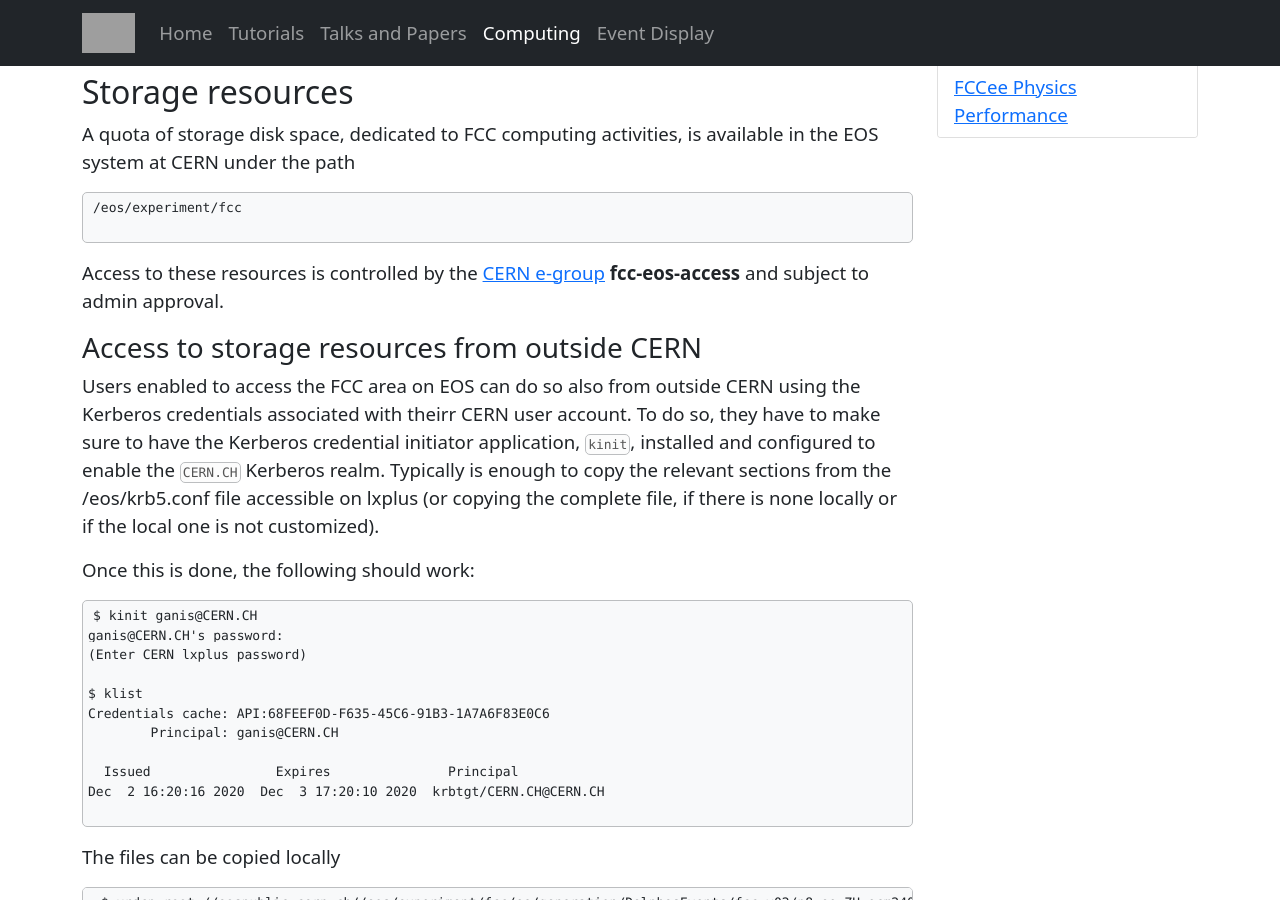
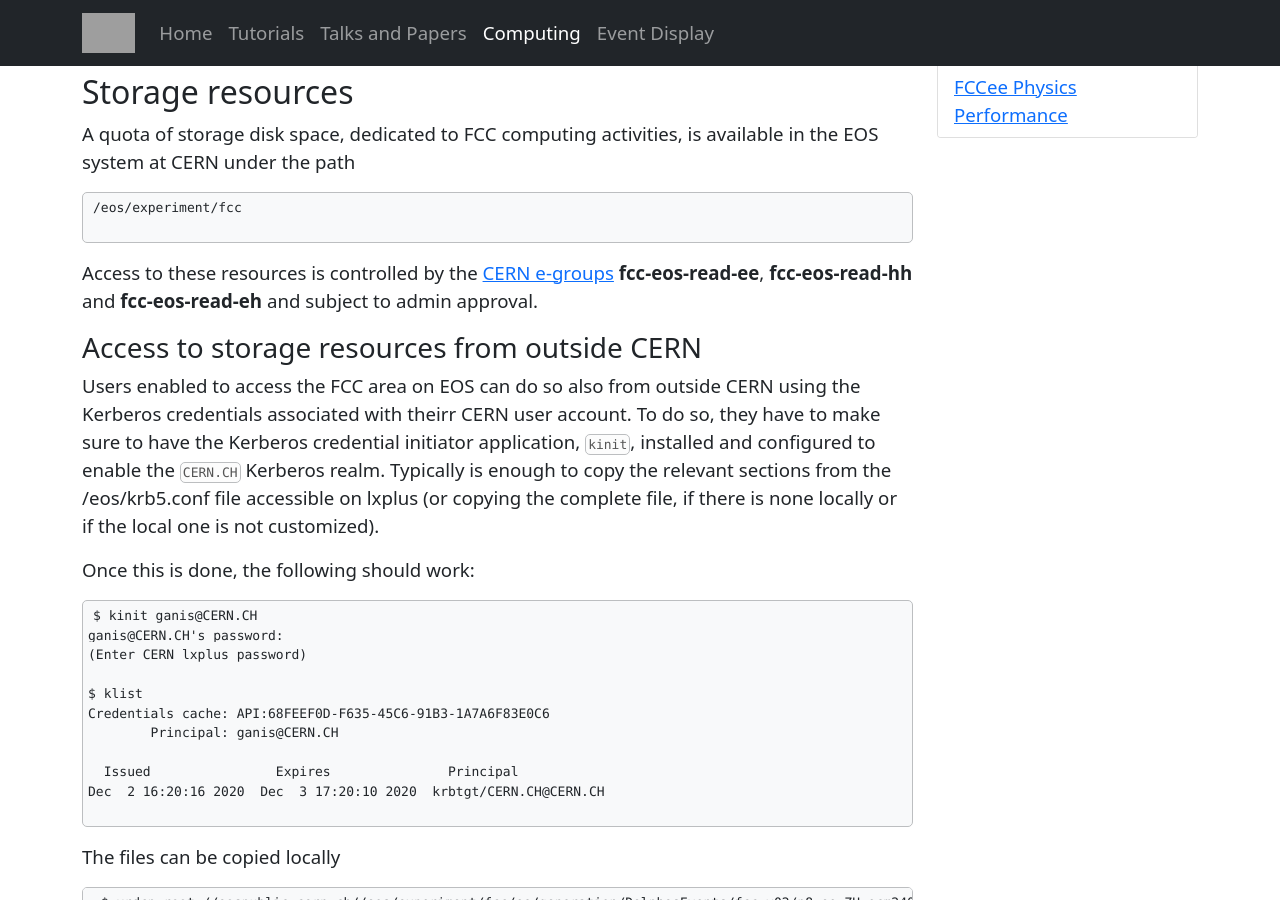
Before and after one commit to HEP-FCC/FCCSW, a Jekyll site: the page built from computing/computing.md, in a window 1280 px wide and 900 px high, scrolled down 568 px. Built offline with Jekyll 4.4.1, drawn with Linux system fonts in a browser that asks for light colours; our own code applies the rules of GitHub Pages for plain Markdown files; grey boxes are pictures that could not be loaded.

Commit message:
Update computing.md

````diff
--- a/computing/computing.md
+++ b/computing/computing.md
@@ -27,8 +27,8 @@ A quota of storage disk space, dedicated to FCC computing activities, is availab
 ```
 /eos/experiment/fcc
 ```
-Access to these resources is controlled by the <a href="https://e-groups.cern.ch/e-groups/EgroupsSearchForm.do">CERN e-group</a>
-**fcc-eos-access** and subject to admin approval.
+Access to these resources is controlled by the <a href="https://e-groups.cern.ch/e-groups/EgroupsSearchForm.do">CERN e-groups</a>
+**fcc-eos-read-ee**, **fcc-eos-read-hh** and **fcc-eos-read-eh** and subject to admin approval.
 
 ### Access to storage resources from outside CERN
 
````
